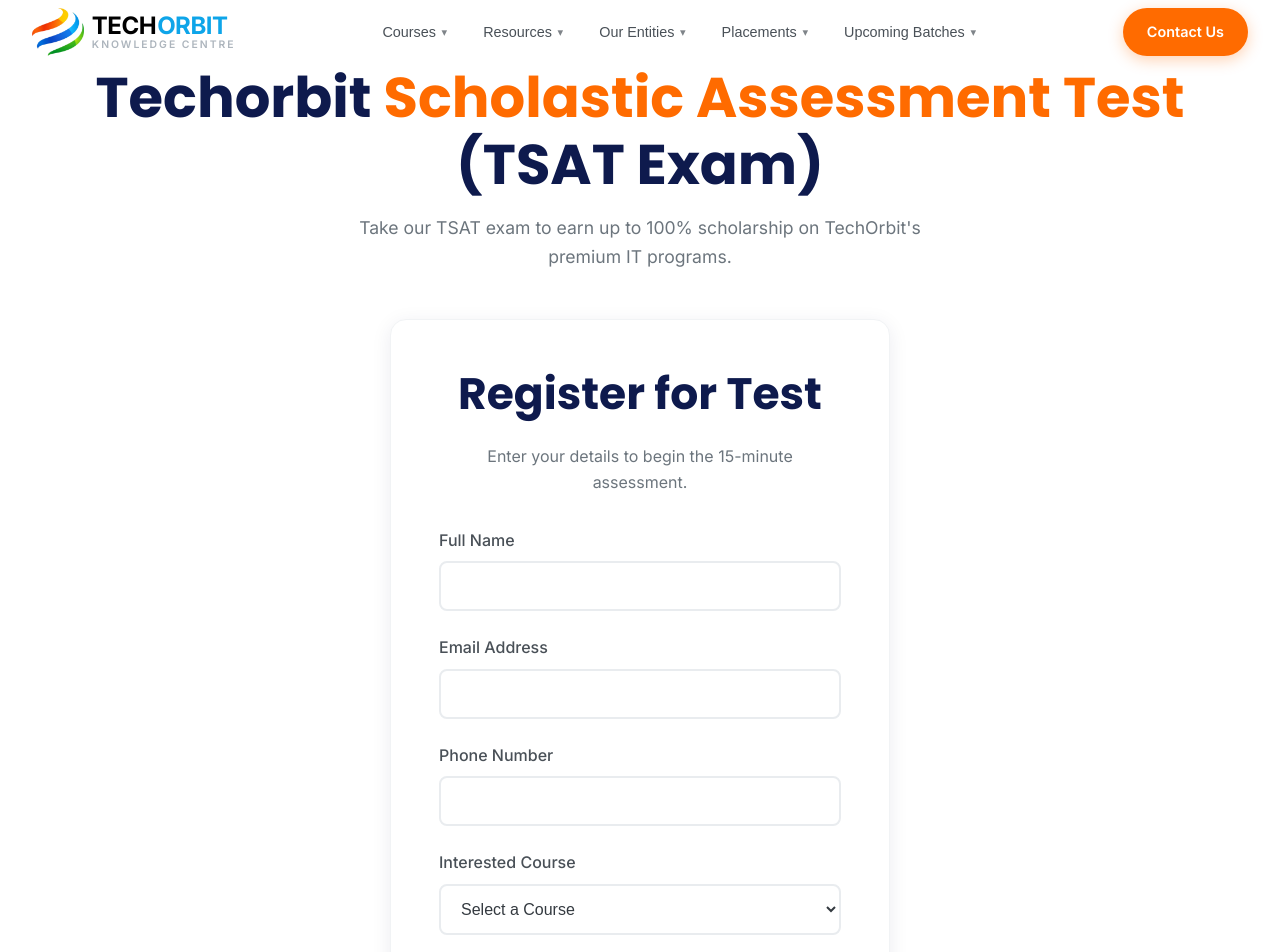
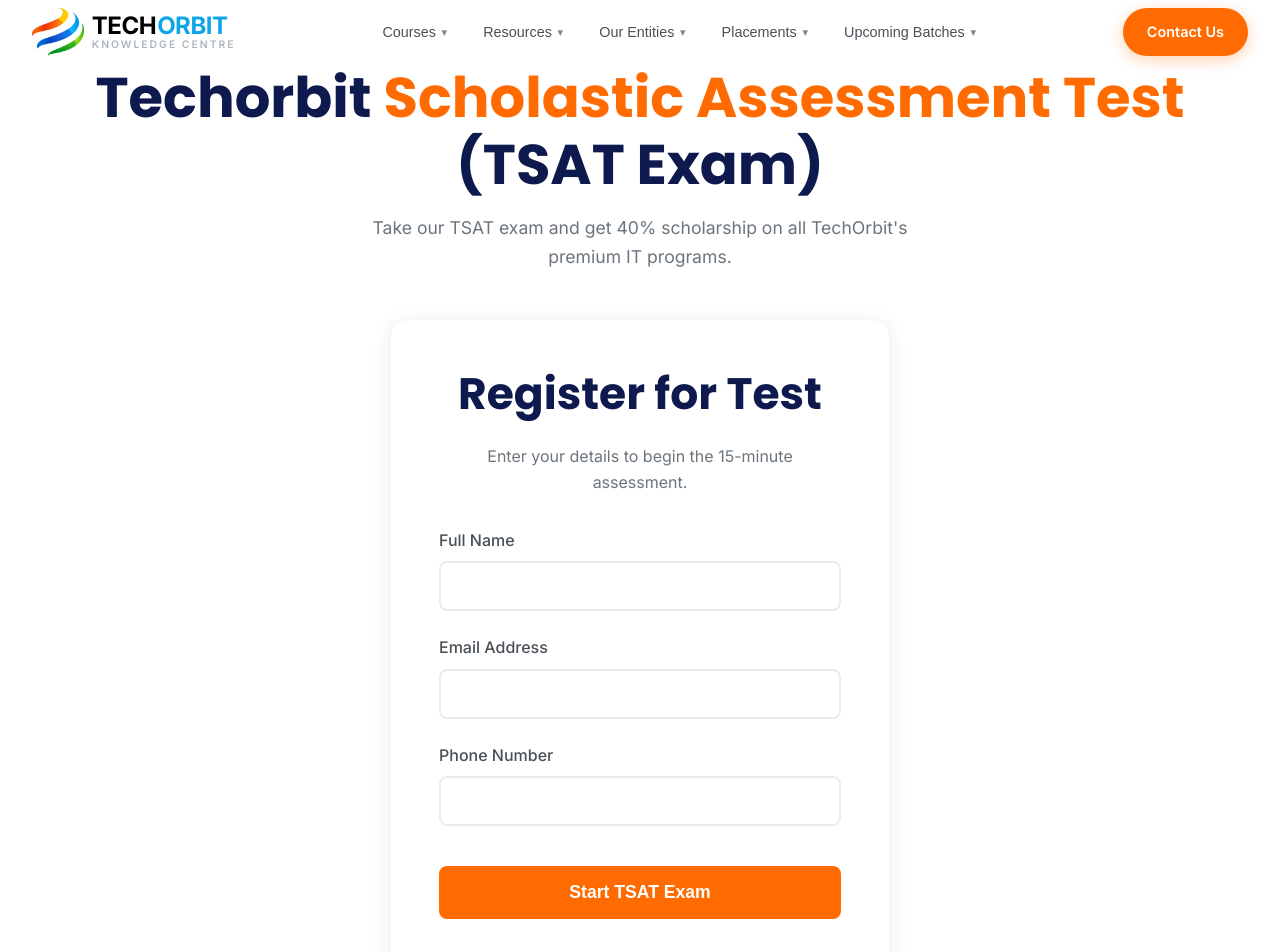
Before and after one commit to Babblu9/techorbit, a Next.js app: page /scholarship-test in a window 1280 px wide. Shown: the top 952 px of the page. Built offline with nearby package versions, Linux system fonts and the light colour scheme.

Commit message:
Remove course selection, randomize questions, set fixed 40% scholarship

```diff
--- a/src/app/scholarship-test/page.jsx
+++ b/src/app/scholarship-test/page.jsx
@@ -7,7 +7,7 @@
 
 export default function ScholarshipTest() {
     const [testState, setTestState] = useState('registration'); // registration, active, results
-    const [studentData, setStudentData] = useState({ name: '', email: '', phone: '', course: '' });
+    const [studentData, setStudentData] = useState({ name: '', email: '', phone: '' });
 
     // Flatten only MCQ questions for the automated client-side test
     const [questions, setQuestions] = useState([]);
@@ -17,20 +17,21 @@
     const [testResult, setTestResult] = useState(null);
 
     useEffect(() => {
-        // Extract MCQ questions from data
         if (scholarshipQuestions && scholarshipQuestions.sections) {
             const mcqs = scholarshipQuestions.sections
                 .flatMap(s => s.questions)
                 .filter(q => q.type === 'mcq');
-            setQuestions(mcqs);
+
+            const shuffled = [...mcqs].sort(() => Math.random() - 0.5);
+            setQuestions(shuffled);
         }
     }, []);
 
     const handleRegistrationSubmit = (e) => {
         e.preventDefault();
-        if (studentData.name && studentData.email && studentData.phone && studentData.course) {
+        if (studentData.name && studentData.email && studentData.phone) {
             setTestState('active');
-            setTimeLeft(15 * 60); // Reset timer
+            setTimeLeft(15 * 60);
         } else {
             alert('Please fill all fields');
         }
@@ -42,13 +43,7 @@
 
     const calculateScholarship = (percentage) => {
         const originalFee = 45000;
-        let scholarshipPercentage = 15; // default
-
-        if (percentage >= 90) scholarshipPercentage = 100;
-        else if (percentage >= 80) scholarshipPercentage = 60;
-        else if (percentage >= 70) scholarshipPercentage = 50;
-        else if (percentage >= 50) scholarshipPercentage = 40;
-        else if (percentage >= 35) scholarshipPercentage = 25;
+        const scholarshipPercentage = 40;
 
         const amount = (originalFee * scholarshipPercentage) / 100;
         return {
@@ -103,7 +98,7 @@
             <div className={styles.container}>
                 <div className={styles.header}>
                     <h1>Techorbit <span>Scholastic Assessment Test</span> (TSAT Exam)</h1>
-                    <p>Take our TSAT exam to earn up to 100% scholarship on TechOrbit&apos;s premium IT programs.</p>
+                    <p>Take our TSAT exam and get 40% scholarship on all TechOrbit&apos;s premium IT programs.</p>
                 </div>
 
                 <div className={styles.registrationCard}>
@@ -139,21 +134,6 @@
                                 onChange={e => setStudentData({ ...studentData, phone: e.target.value })}
                                 required
                             />
-                        </div>
-                        <div className={styles.formGroup}>
-                            <label className={styles.label}>Interested Course</label>
-                            <select
-                                className={styles.select}
-                                value={studentData.course}
-                                onChange={e => setStudentData({ ...studentData, course: e.target.value })}
-                                required
-                            >
-                                <option value="">Select a Course</option>
-                                <option value="Full Stack Development">Full Stack Development</option>
-                                <option value="Data Science">Data Science</option>
-                                <option value="Cloud Computing">Cloud Computing</option>
-                                <option value="Cyber Security">Cyber Security</option>
-                            </select>
                         </div>
                         <button type="submit" className={styles.submitBtn}>
                             Start TSAT Exam
@@ -288,7 +268,7 @@
                         <div className={styles.scholarshipSection}>
                             <div className={styles.scholarshipTitle}>Your Scholarship</div>
                             <div className={styles.scholarshipValue}>{scholarship.percentage}%</div>
-                            <div className={styles.scholarshipSubtitle}>on {studentData.course}</div>
+                            <div className={styles.scholarshipSubtitle}>on all TechOrbit courses</div>
 
                             <div className={styles.feeBreakdown}>
                                 <div className={styles.feeRow}>
```
